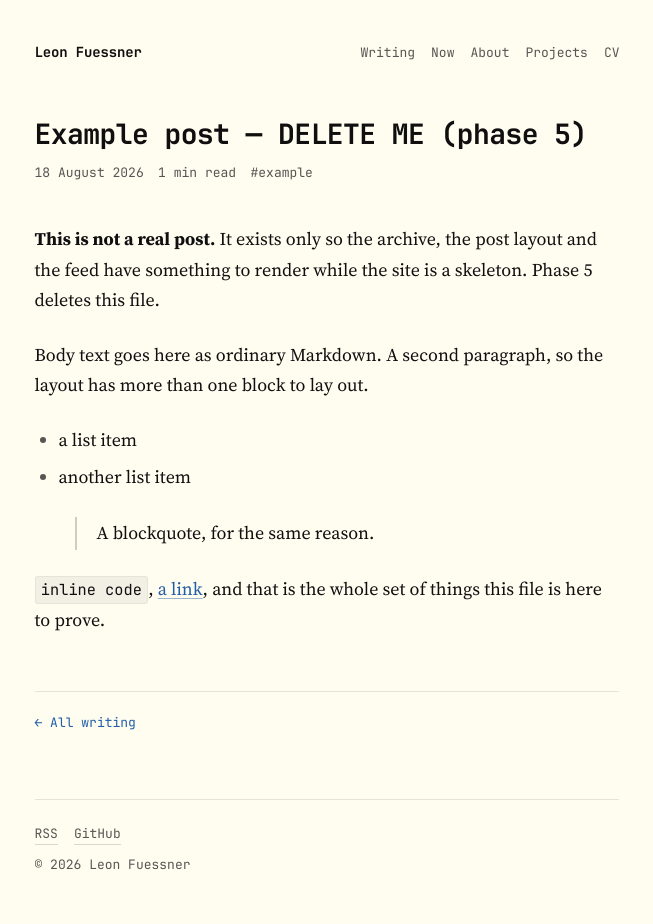
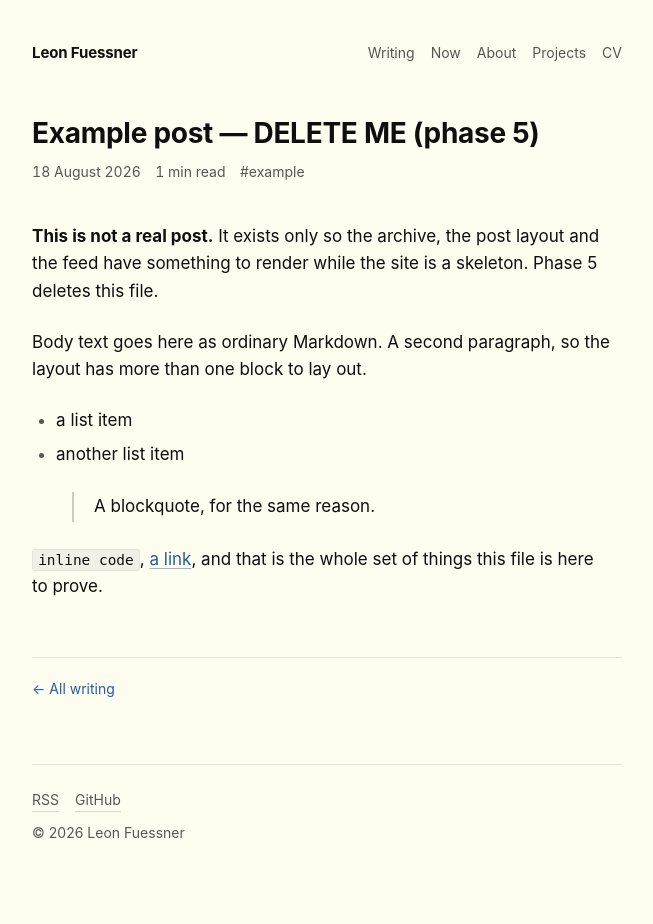
Before and after one commit to leonidaas/leonfuessner.de, a Jekyll site: the page built from _posts/2026-08-18-example-post-delete-me.md, in a window 1280 px wide. Shown: the whole page, without its empty margins (313-966 px from the left). Built offline with Jekyll 4.4.1, drawn with Linux system fonts in a browser that asks for light colours; after the commit the page ends 900 px from its top, so only the background shows below that.

Commit message:
Drop the self-hosted webfonts for a system font stack
The owner compared the two and reversed the phase-2 decision: no more
JetBrains Mono headings and Source Serif body. Type is now set in whatever
the reader's device already has, the way stephango.com does it.

  --font-sans  -apple-system, BlinkMacSystemFont, "Inter", "IBM Plex Sans",
               "Segoe UI", Helvetica, Arial, sans-serif
  --font-mono  ui-monospace, SFMono-Regular, "Cascadia Code", "IBM Plex Mono",
               "Roboto Mono", "DejaVu Sans Mono", "Liberation Mono", Menlo,
               Monaco, "Consolas", "Source Code Pro", monospace

Content, UI and headings all take the sans. Monospace is now only code
(code/pre/samp/var/kbd, the Rouge blocks, and printed URL expansions) and
the two fixed date rails, .stream-date and .cv-when, which need tabular
figures to line up in their columns. Everything else that was mono because
phase 2 liked the look of it -- nav, site mark, footer, headings, dt, th,
captions, footnote markers, post meta, tags, cv-what -- is sans.

The eight woff2 faces and their two OFL licence files are deleted, every
@font-face rule is gone, and the two preload tags are out of the head. The
site now makes zero font requests, verified in headless Chromium: no
request leaves the origin at all.

The scale is retuned, because a system sans is not a serif and swapping the
variable alone would have read badly. Measured in headless Chromium at
1280px rather than guessed:

  - body 18px -> 17px, leading 1.7 -> 1.6 (bigger x-height reads larger and
    wants less leading)
  - --fs-small 14 -> 15px, --fs-tiny 13 -> 14px (a sans at 13px looks
    smaller than JetBrains Mono did at 13px)
  - --measure 65ch -> 55ch. "0" is much wider in a system sans, so the old
    65ch had quietly grown to ~79 characters a line; 55ch is ~70 characters
    in a ~589px column, which is almost exactly the physical width the
    serif at 65ch used to occupy
  - heading tracking -0.02em -> -0.01em; -0.02em was compensating for
    JetBrains Mono being loose, and a system sans is already tight
  - phone body 17px -> 16px, code blocks 13px -> 14px

Print is unaffected in intent and checked in fact: the CV still prints A4,
black on white, with the footer and the screen-only rail entries hidden,
even with prefers-color-scheme: dark forced.

Co-Authored-By: Claude Opus 5 <noreply@anthropic.com>

```diff
--- a/_layouts/default.html
+++ b/_layouts/default.html
@@ -14,11 +14,9 @@
   <meta name="theme-color" content="#FFFCF0" media="(prefers-color-scheme: light)">
   <meta name="theme-color" content="#100F0F" media="(prefers-color-scheme: dark)">
 
-  <!-- Fonts are self-hosted. There is no third-party request on this site. -->
-  <link rel="preload" as="font" type="font/woff2" crossorigin
-        href="{{ '/assets/fonts/source-serif-4-regular.woff2' | relative_url }}">
-  <link rel="preload" as="font" type="font/woff2" crossorigin
-        href="{{ '/assets/fonts/jetbrains-mono-regular.woff2' | relative_url }}">
+  <!-- No webfonts. Type is set in the reader's own system stacks (see
+       assets/css/style.css §01), so there is nothing to preload and no
+       third-party request on this site at all. Do not add one. -->
 
   <link rel="stylesheet" href="{{ '/assets/css/style.css' | relative_url }}">
   <link rel="alternate" type="application/atom+xml" title="{{ site.title }}" href="{{ '/feed.xml' | relative_url }}">
@@ -52,9 +50,23 @@
   </main>
 
   <footer class="site-foot">
+    <!-- Social links. Every destination comes from _config.yml, so this list
+         and the /cv/ contact rail can never drift apart. There is deliberately
+         no email address here, or anywhere else on this site.
+
+         X / TWITTER: the link is deliberately absent, because the handle has
+         not been confirmed. It renders here automatically the moment
+         `twitter_username` is set in _config.yml (see the marked block
+         there). Do not hardcode a handle and do not guess one. -->
     <p class="site-foot-links">
       <a href="{{ '/feed.xml' | relative_url }}">RSS</a>
       <a href="https://github.com/{{ site.github_username }}" rel="me">GitHub</a>
+      {%- if site.linkedin_url %}
+      <a href="{{ site.linkedin_url }}" rel="me">LinkedIn</a>
+      {%- endif %}
+      {%- if site.twitter_username %}
+      <a href="https://x.com/{{ site.twitter_username }}" rel="me">X</a>
+      {%- endif %}
     </p>
     <p>&copy; {{ 'now' | date: "%Y" }} {{ site.author.name }}</p>
   </footer>
--- a/assets/css/style.css
+++ b/assets/css/style.css
@@ -2,11 +2,11 @@
    leonfuessner.de — design system (phase 2)
 
    One stylesheet. Plain CSS, no build step, no framework.
-   Reading is the product: a serif body face at a ~65ch measure, monospace
-   only for headings, navigation, metadata and code.
+   Reading is the product: the reader's own system sans at a comfortable
+   measure, with monospace reserved for code and the two fixed date rails.
 
    Contents
-     01  Fonts (self-hosted, no third-party requests)
+     01  Typefaces (system stacks — no webfonts, no font files)
      02  Palette — Flexoki tokens
      03  Semantic tokens, light + dark
      04  Reset and base
@@ -20,7 +20,10 @@
      12  Print
 
    RULES THIS FILE ENFORCES
-     - Body text is never monospace.
+     - Body text is never monospace. Neither are headings, navigation or
+       metadata: monospace is for code and for tabular figures only.
+     - No webfont is loaded, ever. Nothing here may reintroduce an
+       @font-face rule or a font file.
      - Every text/background pair used here meets WCAG AA (>= 4.5:1) in both
        themes; ratios are noted next to the tokens.
      - Light/dark is `prefers-color-scheme` only. There is no toggle and no
@@ -30,77 +33,34 @@
 
 
 /* ---------------------------------------------------------------------------
-   01  FONTS
+   01  TYPEFACES
 
-   Self-hosted deliberately: the production domain is a German .de and
-   LG Muenchen I, 3 O 17493/20 (2022) held that pulling fonts from Google's CDN
-   transmits visitor IPs in breach of the GDPR. Nothing here leaves the origin.
+   There are no webfonts on this site and no font files in this repo. Type is
+   set in whatever the reader's own device already has, via two stacks — the
+   same approach stephango.com takes.
 
-   JetBrains Mono 2.304 — SIL OFL 1.1, no reserved font name.
-     https://github.com/JetBrains/JetBrainsMono (release v2.304, webfonts/)
-     Subset to Latin + Latin Extended with pyftsubset (92 KB -> 28 KB/face).
-     Licence: assets/fonts/LICENSE-JetBrainsMono-OFL.txt
+   Two reasons, and the second is not optional:
 
-   Source Serif 4.005R — SIL OFL 1.1, reserved font name 'Source'.
-     https://github.com/adobe-fonts/source-serif (release 4.005R, WOFF2/TTF/)
-     Shipped BYTE-FOR-BYTE UNMODIFIED (files renamed only). The OFL treats a
-     subset as a Modified Version, and a Modified Version may not carry the
-     reserved name — so these faces are not subset.
-     Licence: assets/fonts/LICENSE-SourceSerif4-OFL.md
+     1. Nothing to download. No @font-face, no preload, no layout shift, no
+        font-display compromise. The first paint is the final paint.
+     2. The production domain is a German .de, and LG Muenchen I,
+        3 O 17493/20 (2022) held that pulling fonts from Google's CDN
+        transmits visitor IPs in breach of the GDPR. A stack that never
+        requests a file cannot leak an IP. Self-hosting also satisfied that;
+        requesting nothing satisfies it more cheaply.
 
-   Paths are relative, so they survive the phase-6 baseurl cutover untouched.
+   The stacks are declared as --font-sans and --font-mono in section 03,
+   next to the rest of the type tokens. Resolution, in practice:
+
+     macOS / iOS      -apple-system -> SF Pro;   ui-monospace -> SF Mono
+     Windows          Segoe UI;                  Consolas / Cascadia Code
+     Android          BlinkMacSystemFont -> Roboto;  Roboto Mono
+     Linux / CI       Liberation Sans or DejaVu Sans;  DejaVu Sans Mono
+
+   That last row matters: the cv.pdf print job runs in headless Chrome on a
+   GitHub Actions ubuntu runner, so the PDF is set in whatever that image
+   ships. Section 12 is written not to depend on any particular face.
    --------------------------------------------------------------------------- */
-
-@font-face {
-  font-family: "Source Serif 4";
-  src: url("../fonts/source-serif-4-regular.woff2") format("woff2");
-  font-weight: 400;
-  font-style: normal;
-  font-display: swap;
-}
-@font-face {
-  font-family: "Source Serif 4";
-  src: url("../fonts/source-serif-4-italic.woff2") format("woff2");
-  font-weight: 400;
-  font-style: italic;
-  font-display: swap;
-}
-@font-face {
-  font-family: "Source Serif 4";
-  src: url("../fonts/source-serif-4-bold.woff2") format("woff2");
-  font-weight: 700;
-  font-style: normal;
-  font-display: swap;
-}
-@font-face {
-  font-family: "Source Serif 4";
-  src: url("../fonts/source-serif-4-bolditalic.woff2") format("woff2");
-  font-weight: 700;
-  font-style: italic;
-  font-display: swap;
-}
-
-@font-face {
-  font-family: "JetBrains Mono";
-  src: url("../fonts/jetbrains-mono-regular.woff2") format("woff2");
-  font-weight: 400;
-  font-style: normal;
-  font-display: swap;
-}
-@font-face {
-  font-family: "JetBrains Mono";
-  src: url("../fonts/jetbrains-mono-italic.woff2") format("woff2");
-  font-weight: 400;
-  font-style: italic;
-  font-display: swap;
-}
-@font-face {
-  font-family: "JetBrains Mono";
-  src: url("../fonts/jetbrains-mono-bold.woff2") format("woff2");
-  font-weight: 700;
-  font-style: normal;
-  font-display: swap;
-}
 
 
 /* ---------------------------------------------------------------------------
@@ -212,26 +172,41 @@
   --syn-lang:    var(--flexoki-magenta-600); /* 5.87 */
   --syn-error:   var(--flexoki-red-600);     /* 5.61 */
 
-  /* Type */
-  --font-body: "Source Serif 4", "Iowan Old Style", Charter,
-               "Bitstream Charter", "Palatino Linotype", Palatino, Georgia,
-               "Times New Roman", serif;
-  --font-mono: "JetBrains Mono", ui-monospace, SFMono-Regular, "SF Mono",
-               Menlo, Consolas, "Liberation Mono", monospace;
+  /* Type — system stacks only; see section 01.
+     --font-sans is content, UI and headings alike. --font-mono is code, and
+     the two fixed date rails (.stream-date, .cv-when) that need tabular
+     figures to line up. Nothing else is monospace. */
+  --font-sans: -apple-system, BlinkMacSystemFont, "Inter", "IBM Plex Sans",
+               "Segoe UI", Helvetica, Arial, sans-serif;
+  --font-mono: ui-monospace, SFMono-Regular, "Cascadia Code", "IBM Plex Mono",
+               "Roboto Mono", "DejaVu Sans Mono", "Liberation Mono", Menlo,
+               Monaco, "Consolas", "Source Code Pro", monospace;
 
-  --fs-body:   1.125rem;   /* 18px */
-  --fs-small:  0.875rem;   /* 14px — metadata */
-  --fs-tiny:   0.8125rem;  /* 13px — nav, footer, tags */
+  /* Sizes. Retuned when the serif was dropped: a system sans has a markedly
+     larger x-height than Source Serif 4 did, so the same nominal size reads
+     bigger and needs less leading. Body went 18px -> 17px and the leading
+     1.7 -> 1.6; the small sizes went up one notch each, because a sans at
+     13px looks smaller than JetBrains Mono did at 13px. */
+  --fs-body:   1.0625rem;  /* 17px */
+  --fs-small:  0.9375rem;  /* 15px — metadata, captions, CV detail */
+  --fs-tiny:   0.875rem;   /* 14px — nav, footer, tags, date rails */
   --fs-h1:     1.75rem;
   --fs-h2:     1.375rem;
   --fs-h3:     1.125rem;
   --fs-h4:     1rem;
 
-  --lh-body:   1.7;
-  --lh-tight:  1.3;
+  --lh-body:   1.6;
+  --lh-tight:  1.25;
 
-  /* Rhythm and measure */
-  --measure:   65ch;
+  /* Rhythm and measure.
+     `ch` is the advance of "0", and a system sans sets a much wider "0" than
+     Source Serif 4 did, so the old 65ch got wider when the serif went — it
+     measured out at ~79 characters a line, past the comfortable band. 55ch
+     brings it back to ~70, and lands the column at ~589px, which is almost
+     exactly the physical width the serif at 65ch used to occupy — so the
+     page's proportions are unchanged, only its character count.
+     Measured in headless Chromium at 1280px, not estimated. */
+  --measure:   55ch;
   --gutter:    clamp(1.25rem, 5vw, 2rem);
   --space:     1.5rem;
   --radius:    3px;
@@ -289,7 +264,7 @@ body {
   margin: 0;
   background-color: var(--bg);
   color: var(--tx);
-  font-family: var(--font-body);
+  font-family: var(--font-sans);
   font-size: var(--fs-body);
   line-height: var(--lh-body);
   font-synthesis-weight: none;
@@ -297,8 +272,9 @@ body {
   overflow-wrap: break-word;
 }
 
+/* Phones: one notch down. 17px sans at a phone measure is a touch large. */
 @media (max-width: 30rem) {
-  body { font-size: 1.0625rem; }
+  body { font-size: 1rem; }
 }
 
 ::selection {
@@ -341,7 +317,7 @@ main,
   color: var(--accent);
   border: 2px solid var(--accent);
   border-radius: 0 0 var(--radius) 0;
-  font-family: var(--font-mono);
+  font-family: var(--font-sans);
   font-size: var(--fs-tiny);
   text-decoration: none;
 }
@@ -363,7 +339,7 @@ main,
 }
 
 .site-mark {
-  font-family: var(--font-mono);
+  font-family: var(--font-sans);
   font-size: var(--fs-small);
   font-weight: 700;
   letter-spacing: -0.01em;
@@ -380,7 +356,7 @@ main,
   display: flex;
   flex-wrap: wrap;
   gap: 0.25rem 1rem;
-  font-family: var(--font-mono);
+  font-family: var(--font-sans);
   font-size: var(--fs-tiny);
 }
 
@@ -421,7 +397,7 @@ main {
 
 .site-foot p {
   margin: 0;
-  font-family: var(--font-mono);
+  font-family: var(--font-sans);
   font-size: var(--fs-tiny);
   line-height: 1.6;
 }
@@ -454,10 +430,12 @@ main {
    --------------------------------------------------------------------------- */
 
 h1, h2, h3, h4, h5, h6 {
-  font-family: var(--font-mono);
+  font-family: var(--font-sans);
   font-weight: 700;
   line-height: var(--lh-tight);
-  letter-spacing: -0.02em;
+  /* -0.02em was for JetBrains Mono, which is loose by nature. A system sans
+     is already tightly fitted; -0.01em is as far as it wants to go. */
+  letter-spacing: -0.01em;
   color: var(--tx);
   text-wrap: balance;
 }
@@ -517,15 +495,10 @@ a:hover {
 
 .prose li::marker { color: var(--tx-2); }
 
-.prose ol > li::marker {
-  font-family: var(--font-mono);
-  font-size: 0.85em;
-}
-
 .prose :is(ul, ol) :is(ul, ol) { margin-top: 0.4rem; }
 
 .prose dt {
-  font-family: var(--font-mono);
+  font-family: var(--font-sans);
   font-size: var(--fs-small);
   font-weight: 700;
 }
@@ -548,7 +521,7 @@ a:hover {
 .prose blockquote cite,
 .prose blockquote footer {
   display: block;
-  font-family: var(--font-mono);
+  font-family: var(--font-sans);
   font-size: var(--fs-small);
   font-style: normal;
   color: var(--tx-2);
@@ -611,7 +584,7 @@ img, svg, video {
 
 .prose figcaption {
   margin-top: 0.6rem;
-  font-family: var(--font-mono);
+  font-family: var(--font-sans);
   font-size: var(--fs-small);
   line-height: 1.5;
   color: var(--tx-2);
@@ -646,7 +619,7 @@ img, svg, video {
 .prose td { overflow-wrap: anywhere; }
 
 .prose th {
-  font-family: var(--font-mono);
+  font-family: var(--font-sans);
   font-weight: 700;
   font-size: var(--fs-tiny);
   letter-spacing: 0.02em;
@@ -657,7 +630,7 @@ img, svg, video {
 
 .prose caption {
   margin-bottom: 0.5rem;
-  font-family: var(--font-mono);
+  font-family: var(--font-sans);
   font-size: var(--fs-tiny);
   color: var(--tx-2);
   text-align: left;
@@ -672,7 +645,6 @@ img, svg, video {
 /* Footnotes (kramdown output) --------------------------------------------- */
 
 .prose sup[id^="fnref"] {
-  font-family: var(--font-mono);
   font-size: 0.7em;
   line-height: 0;
 }
@@ -693,7 +665,6 @@ img, svg, video {
 
 .prose .footnotes ol { padding-left: 1.25rem; }
 .prose .footnotes li { margin-top: 0.5rem; }
-.prose .footnotes li::marker { font-family: var(--font-mono); }
 .prose .footnotes p { margin: 0; }
 .prose .footnotes p + p { margin-top: 0.5rem; }
 
@@ -749,7 +720,7 @@ code, pre, samp, var {
   border-radius: var(--radius);
   overflow-x: auto;
   -webkit-overflow-scrolling: touch;
-  font-size: 0.8125rem;
+  font-size: 0.875rem;
   line-height: 1.6;
   tab-size: 2;
   color: var(--tx);
@@ -938,7 +909,7 @@ code, pre, samp, var {
   align-items: baseline;
   gap: 0.35rem 0.9rem;
   margin: 0;
-  font-family: var(--font-mono);
+  font-family: var(--font-sans);
   font-size: var(--fs-tiny);
   font-variant-numeric: tabular-nums;
   color: var(--tx-2);
@@ -951,7 +922,7 @@ code, pre, samp, var {
   display: inline-flex;
   flex-wrap: wrap;
   gap: 0.15rem 0.6rem;
-  font-family: var(--font-mono);
+  font-family: var(--font-sans);
   font-size: var(--fs-tiny);
   color: var(--tx-2);
 }
@@ -965,7 +936,7 @@ code, pre, samp, var {
   margin-top: 3.5rem;
   padding-top: 1.25rem;
   border-top: 1px solid var(--ui);
-  font-family: var(--font-mono);
+  font-family: var(--font-sans);
   font-size: var(--fs-tiny);
 }
 
@@ -1018,7 +989,7 @@ code, pre, samp, var {
   margin: 0 0 2rem;
   padding: 0;
   list-style: none;
-  font-family: var(--font-mono);
+  font-family: var(--font-sans);
   font-size: var(--fs-tiny);
   color: var(--tx-2);
 }
@@ -1057,7 +1028,7 @@ code, pre, samp, var {
 .cv .cv-what {
   grid-column: 2;
   margin: 0;
-  font-family: var(--font-mono);
+  font-family: var(--font-sans);
   font-size: var(--fs-h4);
   font-weight: 700;
   line-height: var(--lh-tight);
```
Also changed, not shown: assets/fonts/LICENSE-SourceSerif4-OFL.md (deleted, +0 -93 lines), assets/fonts/LICENSE-JetBrainsMono-OFL.txt (deleted), assets/fonts/jetbrains-mono-bold.woff2 (deleted), assets/fonts/jetbrains-mono-italic.woff2 (deleted), assets/fonts/jetbrains-mono-regular.woff2 (deleted), assets/fonts/source-serif-4-bold.woff2 (deleted), assets/fonts/source-serif-4-bolditalic.woff2 (deleted), assets/fonts/source-serif-4-italic.woff2 (deleted), assets/fonts/source-serif-4-regular.woff2 (deleted).
